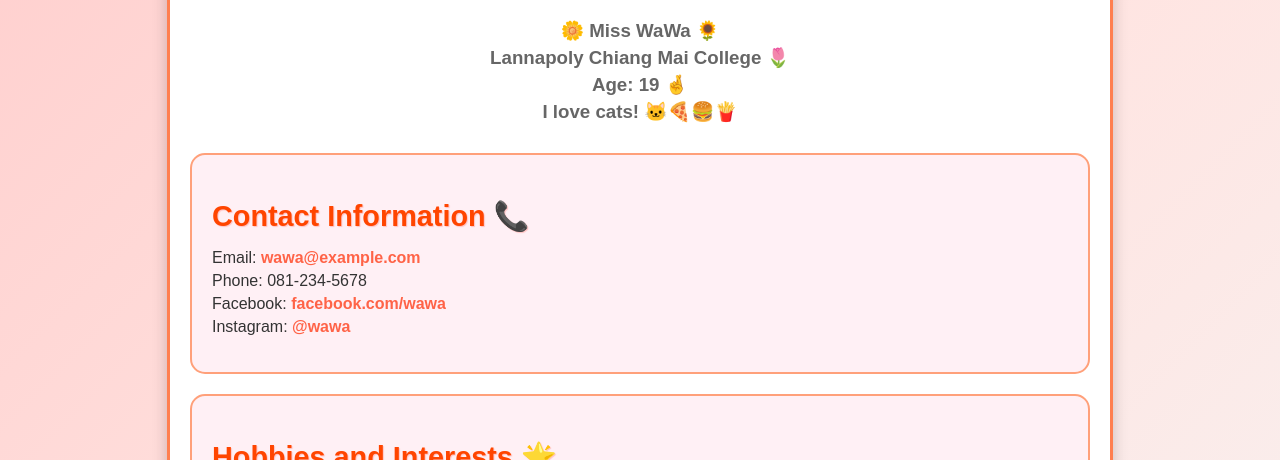
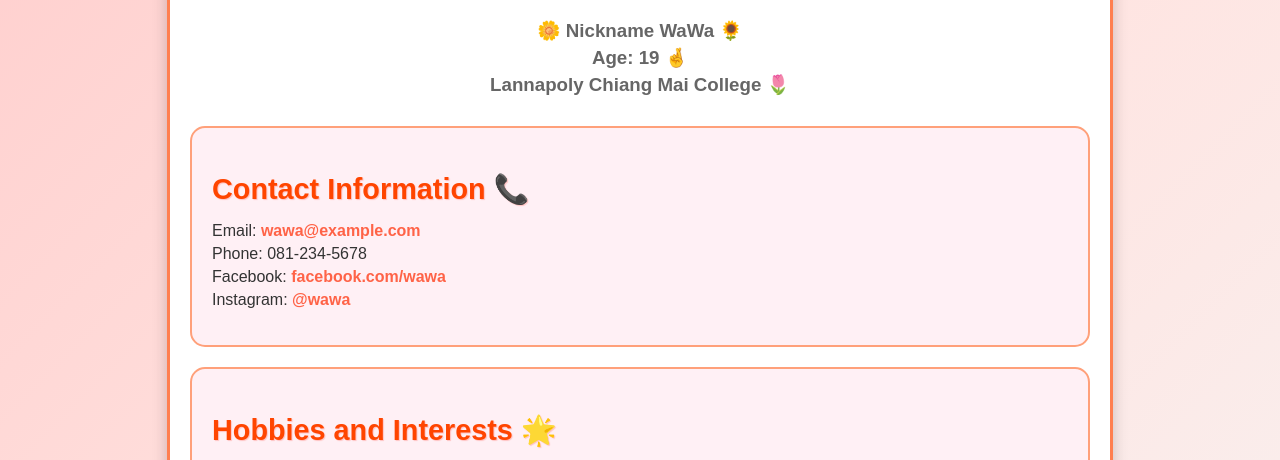
Before and after one commit to rwa956082360/wa, a plain HTML site: page index.html in a window 1280 px wide. Shown: the part 304-764 px from the top of the page. Drawn offline with Linux system fonts and the light colour scheme.

Commit message:
Update index.html

```diff
--- a/index.html
+++ b/index.html
@@ -111,10 +111,9 @@
         <div class="profile-header">
             <img src="https://www.lannapoly.ac.th/online/Stu_picture/67319010114.jpg" alt="Profile Picture">
             <h1>Miss. Ratiros Thoshe</h1>
-            <h3>🌼 Miss WaWa 🌻</h3>
+            <h3>🌼 Nickname WaWa 🌻</h3>
+             <h3>Age: 19 🤞</h3>
             <h3>Lannapoly Chiang Mai College 🌷</h3>
-            <h3>Age: 19 🤞</h3>
-            <h3>I love cats! 🐱🍕🍔🍟</h3>
         </div>
 
         <!-- Contact Information -->
```
